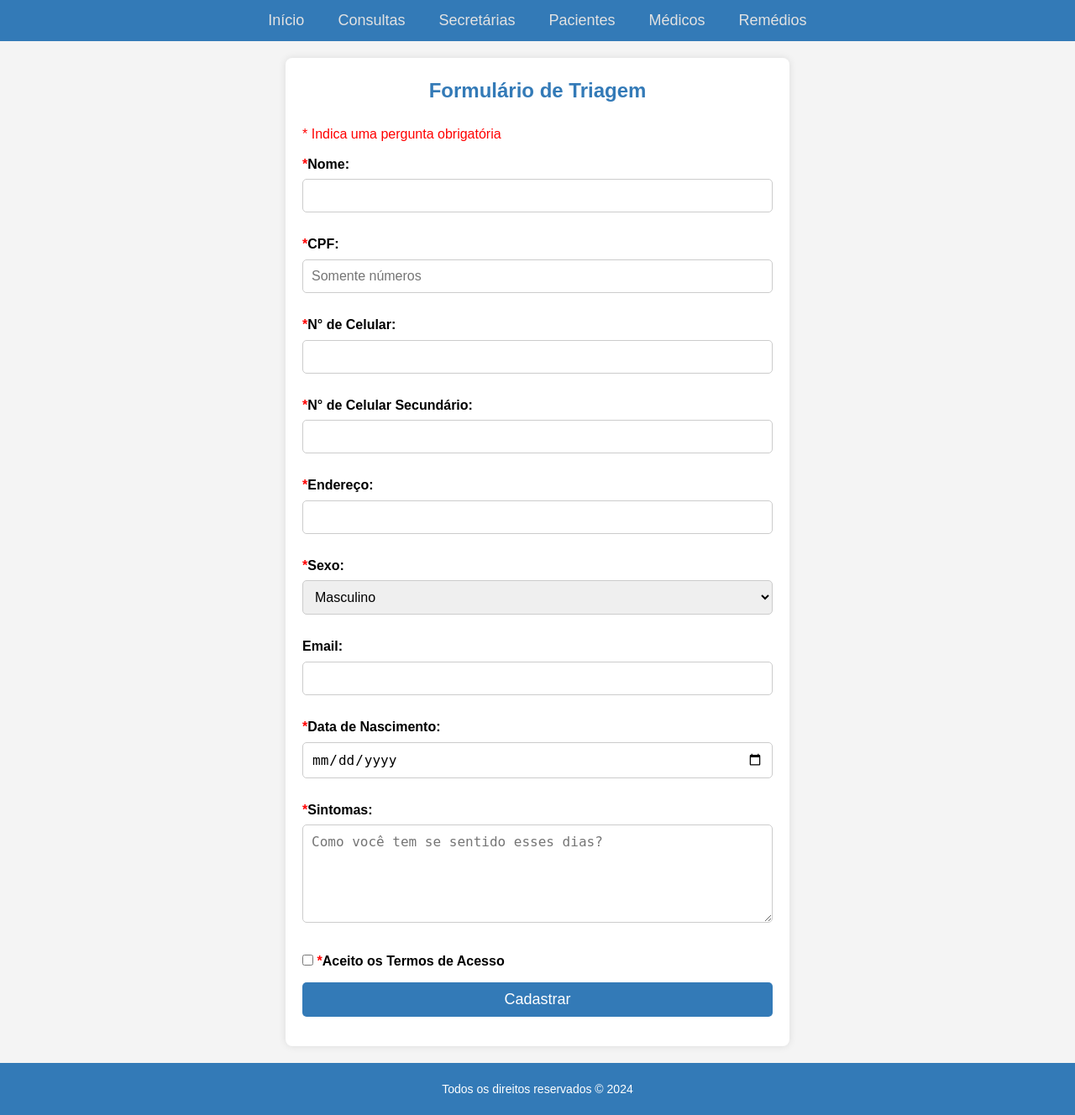
After one commit to yTheu/Hospital, a Django app: page /triagem in a window 1280 px wide. The commit adds this page. Shown: the whole page at 84% size. Run offline with Django 5.2, Linux system fonts and the light colour scheme.

Commit message:
Versão quase final

```diff
--- a/hospital_system/app1/admin.py
+++ b/hospital_system/app1/admin.py
@@ -1,8 +1,8 @@
 from django.contrib import admin
-from app1.models import Paciente, Médico, Secretária, Remédio, Consulta
+from app1.models import Paciente, Médico, Enfermeira, Remédio, Consulta
 
 admin.site.register(Paciente)
 admin.site.register(Médico)
-admin.site.register(Secretária)
+admin.site.register(Enfermeira)
 admin.site.register(Remédio)
 admin.site.register(Consulta)
--- a/hospital_system/app1/models.py
+++ b/hospital_system/app1/models.py
@@ -27,7 +27,7 @@ class Médico(models.Model):
     endereco = models.CharField(max_length=250, blank=False)
     telefone = models.CharField(max_length=10, blank = False)
 
-class Secretária(models.Model):
+class Enfermeira(models.Model):
     nome = models.CharField(max_length=100, blank=False)
     cpf = models.CharField(max_length=11, blank=False)
     disponibilidade = models.BooleanField()
@@ -42,6 +42,6 @@ class Remédio(models.Model):
 class Consulta(models.Model):
     id_paciente = models.ForeignKey(Paciente, on_delete = models.PROTECT)
     doença = models.CharField(max_length=100, blank=False)
-    id_secretaria = models.ForeignKey(Secretária, on_delete = models.PROTECT)
+    id_enfermeira = models.ForeignKey(Enfermeira, on_delete = models.PROTECT)
     id_medico = models.ForeignKey(Médico, on_delete = models.PROTECT)
     id_medicação = models.ForeignKey(Remédio, on_delete = models.PROTECT)
--- /dev/null
+++ b/hospital_system/app1/templates/triagem.html
@@ -0,0 +1,178 @@
+<!DOCTYPE html>
+<html lang="pt-br">
+<head>
+    <meta charset="UTF-8">
+    <meta name="viewport" content="width=device-width, initial-scale=1.0">
+    <title>Triagem - Centro Hospitalar de SR do Bonfim</title>
+    <style>
+        * {
+            margin: 0;
+            padding: 0;
+            box-sizing: border-box;
+        }
+
+        body {
+            font-family: 'Arial', sans-serif;
+            line-height: 1.6;
+            background-color: #f4f4f4;
+        }
+
+        header {
+            background-color: #337ab7;
+            padding: 10px 0;
+        }
+
+        nav ul {
+            display: flex;
+            justify-content: center;
+            list-style: none;
+        }
+
+        nav ul li {
+            margin: 0 20px;
+        }
+
+        nav ul li a {
+            color: #e2e2e2;
+            text-decoration: none;
+            font-size: 18px;
+            transition: color 0.3s;
+        }
+
+        nav ul li a:hover {
+            color: #ffffff;
+        }
+
+        section {
+            margin: 20px auto;
+            padding: 20px;
+            max-width: 600px;
+            background-color: #ffffff;
+            border-radius: 8px;
+            box-shadow: 0 0 10px rgba(0, 0, 0, 0.1);
+        }
+
+        section h1 {
+            color: #337ab7;
+            text-align: center;
+            margin-bottom: 20px;
+        }
+
+        span{
+            color: red;
+        }
+
+        label {
+            display: block;
+            font-weight: bold;
+            margin: 10px 0 5px;
+        }
+
+        input, select, textarea {
+            width: 100%;
+            padding: 10px;
+            margin-bottom: 15px;
+            border: 1px solid #ccc;
+            border-radius: 5px;
+            font-size: 16px;
+        }
+
+        input[type="checkbox"] {
+            width: auto;
+        }
+
+        label a{
+            text-decoration: none;
+            color: #000
+        }
+
+        input[type="submit"] {
+            background-color: #337ab7;
+            color: #fff;
+            font-size: 18px;
+            border: none;
+            cursor: pointer;
+            padding: 10px 20px;
+            border-radius: 5px;
+            transition: background-color 0.3s;
+        }
+
+        input[type="submit"]:hover {
+            background-color: #285e8e;
+        }
+
+        footer {
+            background-color: #337ab7;
+            color: white;
+            text-align: center;
+            padding: 20px 0;
+            margin-top: 20px;
+        }
+
+        footer .footer {
+            font-size: 14px;
+        }
+    </style>
+</head>
+<body>
+    <header>
+        <nav>
+            <ul>
+                <li><a href="#">Início</a></li>
+                <li><a href="#">Consultas</a></li>
+                <li><a href="#">Secretárias</a></li>
+                <li><a href="#">Pacientes</a></li>
+                <li><a href="#">Médicos</a></li>
+                <li><a href="#">Remédios</a></li>
+            </ul>
+        </nav>
+    </header>
+
+    <section>
+        <h1>Formulário de Triagem</h1>
+        <form method="post" action="index.html">
+            {% csrf_token %}
+            <label style="color: red; font-weight: normal;"><span>*</span> Indica uma pergunta obrigatória</label>
+            <label for="nome"><span>*</span>Nome:</label>
+            <input name="nome" id="nome" type="text" required>
+
+            <label for="CPF"><span>*</span>CPF:</label>
+            <input name="cpf" id="CPF" type="number" required placeholder="Somente números">
+
+            <label for="ncelular"><span>*</span>N° de Celular:</label>
+            <input name="ncelular" id="ncelular" type="tel" pattern="[0-9]{11}" required>
+
+            <label for="ncelular_sec"><span>*</span>N° de Celular Secundário:</label>
+            <input name="ncelular_sec" id="ncelular_sec" type="tel" pattern="[0-9]{11}" required>
+
+            <label for="endereco"><span>*</span>Endereço:</label>
+            <input name="endereco" id="endereco" type="text" maxlength="100" required>
+
+            <label for="sexo"><span>*</span>Sexo:</label>
+            <select name="sexo" id="sexo" required>
+                <option>Masculino</option>
+                <option>Feminino</option>
+            </select>
+
+            <label for="email">Email:</label>
+            <input name="email" id="email" type="email">
+
+            <label for="data_nascimento"><span>*</span>Data de Nascimento:</label>
+            <input name="data_nascimento" id="data_nascimento" type="date" required>
+
+            <label for="sintomas"><span>*</span>Sintomas:</label>
+            <textarea name="sintomas" id="sintomas" rows="5" cols="15" placeholder="Como você tem se sentido esses dias?" required></textarea>
+
+            <label>
+                <input type="checkbox" required><a href=""> <span>*</span>Aceito os Termos de Acesso</a>
+            </label>
+
+            <input type="submit" value="Cadastrar">
+        </form>
+    </section>
+
+    <footer>
+        <div class="footer">Todos os direitos reservados &copy; 2024</div>
+    </footer>
+</body>
+</html>
--- a/hospital_system/app1/views.py
+++ b/hospital_system/app1/views.py
@@ -1,4 +1,26 @@
 from django.shortcuts import render
+from app1.models import Médico, Enfermeira, Paciente, Remédio, Consulta
 
 def index(request):
-    return render(request, 'index.html')
+    return render(request,'index.html')
+
+def triagem(request):
+    return render(request,'triagem.html')
+
+def cadastros(request):
+    return render(request, 'Cadastro.html')
+
+def medicos(request):
+    return render(request,'Medicos.html',{'medico':Médico.objects.all()})
+
+def enfermeiras(request):
+    return render(request,'enfermeiras.html',{'enfermeira':Enfermeira.objects.all()})
+
+def pacientes(request):
+    return render(request,'Pacientes.html',{'paciente':Paciente.objects.all()})
+
+def remedios(request):
+    return render(request,'Remedios.html',{'remedio':Remédio.objects.all()})
+
+def consultas(request):
+    return render(request,'Consultas.html',{'consulta':Consulta.objects.all()})
--- a/hospital_system/hospital_system/settings.py
+++ b/hospital_system/hospital_system/settings.py
@@ -91,9 +91,9 @@ AUTH_PASSWORD_VALIDATORS = [
 # Internationalization
 # https://docs.djangoproject.com/en/5.1/topics/i18n/
 
-LANGUAGE_CODE = 'en-us'
+LANGUAGE_CODE = 'pt-br'
 
-TIME_ZONE = 'UTC'
+TIME_ZONE = 'America/Bahia'
 
 USE_I18N = True
 
--- a/hospital_system/hospital_system/urls.py
+++ b/hospital_system/hospital_system/urls.py
@@ -1,8 +1,14 @@
 from django.contrib import admin
 from django.urls import path
-from app1.views import index
+from app1.views import index, triagem, medicos, enfermeiras, pacientes, remedios, consultas
 
 urlpatterns = [
     path('admin/', admin.site.urls),
-    path('', index)
+    path('', index),
+    path('triagem', triagem, name="triagem"),
+    path('medicos', medicos, name="medicos"),
+    path('enfermeiras', enfermeiras, name='enfermeiras'),
+    path('pacientes', pacientes, name="pacientes"),
+    path('remedios', remedios,name='remedios'),
+    path('consultas', consultas,name='consultas')
 ]
```
Also changed, not shown: hospital_system/app1/templates/Consultas.html (added, +41 -0 lines), hospital_system/app1/templates/Enfermeiras.html (added, +39 -0 lines), hospital_system/app1/templates/Medicos.html (added, +44 -0 lines), hospital_system/app1/templates/Pacientes.html (added, +45 -0 lines), hospital_system/app1/templates/Remedios.html (added, +38 -0 lines), hospital_system/app1/templates/index.html (+122 -2 lines), hospital_system/app1/migrations/0001_initial.py (added), hospital_system/app1/migrations/0002_rename_secretária_enfermeira_and_more.py (added), hospital_system/db.sqlite3.
